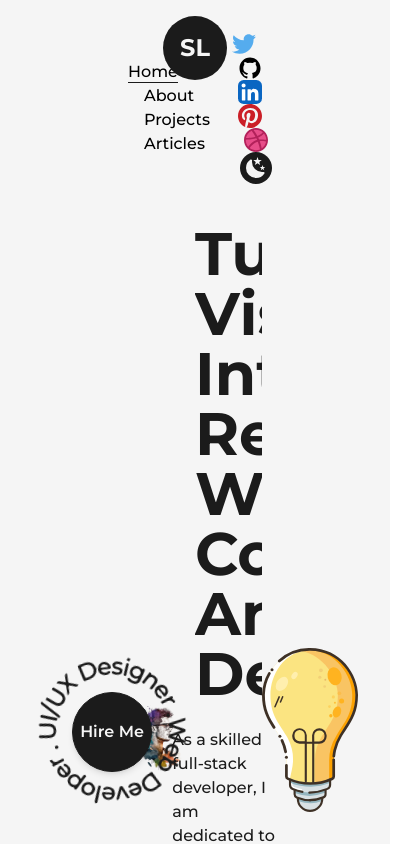
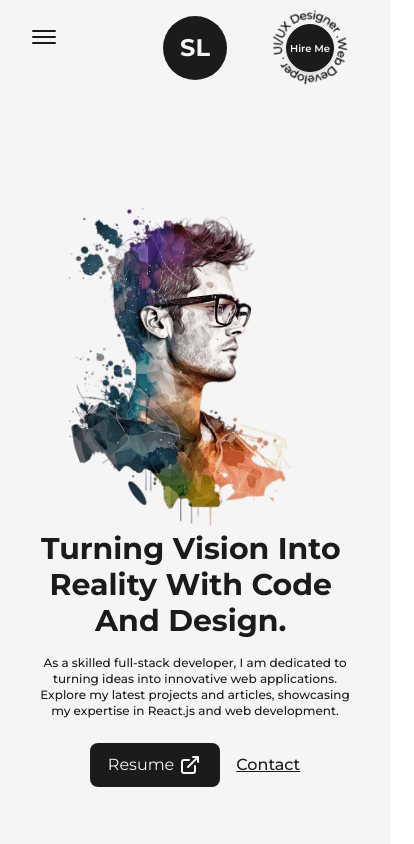
Before and after one commit to infinissible/portfolio-nextjs, a Next.js app: page / in a window 390 px wide. Shown: the top 844 px of the page, 414 px wide, since content can reach past the window. Built offline with nearby package versions, Linux system fonts and the light colour scheme.

Commit message:
updated media query

```diff
--- a/src/components/AnimatedText.js
+++ b/src/components/AnimatedText.js
@@ -30,7 +30,7 @@
 
 const AnimatedText = ({ text, className = '' }) => {
   return (
-    <div className='w-full mx-auto py-2 flex items-center justify-center text-center overflow-hidden '>
+    <div className='w-full mx-auto py-2 flex items-center justify-center text-center overflow-hidden sm:py-0'>
       <motion.h1
         className={`inline-block w-full text-dark font-bold capitalize text-8xl ${className} dark:text-light`}
         variants={quote}
--- a/src/components/Footer.js
+++ b/src/components/Footer.js
@@ -4,8 +4,8 @@
 
 const Footer = () => {
   return (
-    <footer className='w-full border-t-2 border-solid border-dark font-medium text-lg dark:text-light dark:border-light'>
-      <Layout className='py-8 flex items-center justify-between'>
+    <footer className='w-full border-t-2 border-solid border-dark font-medium text-lg dark:text-light dark:border-light sm:text-base'>
+      <Layout className='py-8 flex items-center justify-between lg:flex-col lg:py-6'>
         <span>{new Date().getFullYear()} &copy; All Rights Reserved.</span>
         <div className='flex items-center'>
           Build with by &nbsp;
--- a/src/components/HireMe.js
+++ b/src/components/HireMe.js
@@ -4,14 +4,14 @@
 
 const HireMe = () => {
   return (
-    <div className='fixed left-4 bottom-4 flex items-center justify-center overflow-hidden'>
-      <div className='w-48 h-auto flex items-center justify-center relative'>
+    <div className='fixed left-4 bottom-4 flex items-center justify-center overflow-hidden md:right-8 md:left-auto md:top-0 md:bottom-auto md:absolute'>
+      <div className='w-48 h-auto flex items-center justify-center relative md:w-24'>
         <CircularText
           className={'fill-dark animate-spin-slow dark:fill-light'}
         />
         <Link
           href='mailto:infinissible@gmail.com'
-          className='flex items-center justify-center absolute left-1/2 top-1/2 -translate-x-1/2 -translate-y-1/2 bg-dark text-light shadow-md border border-solid border-dark w-20 h-20 rounded-full font-semibold hover:bg-light hover:text-dark dark:bg-light dark:text-dark hover:dark:bg-dark hover:dark:text-light hover:dark:border-light'
+          className='flex items-center justify-center absolute left-1/2 top-1/2 -translate-x-1/2 -translate-y-1/2 bg-dark text-light shadow-md border border-solid border-dark w-20 h-20 rounded-full font-semibold hover:bg-light hover:text-dark dark:bg-light dark:text-dark hover:dark:bg-dark hover:dark:text-light hover:dark:border-light md:w-12 md:h-12 md:text-[10px]'
         >
           Hire Me
         </Link>
--- a/src/components/Layout.js
+++ b/src/components/Layout.js
@@ -3,7 +3,7 @@
 const Layout = ({ children, className = '' }) => {
   return (
     <div
-      className={`w-full h-full inline-block z-0 bg-light p-32 dark:bg-dark ${className}`}
+      className={`w-full h-full inline-block z-0 bg-light p-32 dark:bg-dark xl:p-24 lg:p-16 md:p-12 sm:p-8 ${className}`}
     >
       {children}
     </div>
--- a/src/components/NavBar.js
+++ b/src/components/NavBar.js
@@ -1,5 +1,5 @@
 import Link from 'next/link';
-import React from 'react';
+import React, { useState } from 'react';
 import Logo from './Logo';
 import { useRouter } from 'next/router';
 import {
@@ -30,11 +30,64 @@
   );
 };
 
+const CustomMobileLink = ({ href, title, className = '', toggle }) => {
+  const router = useRouter();
+
+  const handleClick = () => {
+    toggle();
+    router.push(href);
+  };
+
+  return (
+    <button
+      href={href}
+      className={`${className} relative group text-light dark:text-dark my-2`}
+      onClick={handleClick}
+    >
+      {title}
+      <span
+        className={`h-[1px] inline-block bg-light absolute left-0 -bottom-0.5 group-hover:w-full transition-[width] ease duration-300
+      ${router.asPath === href ? 'w-full' : 'w-0'} dark:bg-dark`}
+      >
+        &nbsp;
+      </span>
+    </button>
+  );
+};
+
 const NavBar = () => {
   const [mode, setMode] = useThemeSwitcher();
 
+  const [isOpen, setIsOpen] = useState(false);
+
+  const handleClick = () => {
+    setIsOpen(!isOpen);
+  };
+
   return (
-    <header className='w-full px-32 py-8 font-medium flex items-center justify-between dark:text-light'>
+    <header className='w-full px-32 py-8 font-medium flex items-center justify-between dark:text-light relative z-10 lg:px-16 md:px-12 sm:px-8'>
+      <button
+        className='flex-col justify-center items-center hidden lg:flex'
+        onClick={handleClick}
+      >
+        <span
+          className={`bg-dark dark:bg-light transition-all duration-300 ease-out block h-0.5 w-6 rounded-sm ${
+            isOpen ? 'rotate-45 translate-y-1' : '-translate-y-0.5 '
+          }`}
+        ></span>
+        <span
+          className={`bg-dark dark:bg-light transition-all duration-300 ease-out block h-0.5 w-6 rounded-sm my-0.5 ${
+            isOpen ? 'opacity-0' : 'opacity-100'
+          }`}
+        ></span>
+        <span
+          className={`bg-dark dark:bg-light transition-all duration-300 ease-out block h-0.5 w-6 rounded-sm  ${
+            isOpen ? '-rotate-45 -translate-y-1' : 'translate-y-0.5 '
+          }`}
+        ></span>
+      </button>
+
+      <div className='w-full flex justify-between items-center lg:hidden'>
         <nav>
           <CustomLink href='/' title='Home' className='mr-4' />
           <CustomLink href='/about' title='About' className='mx-4' />
@@ -101,6 +154,98 @@
             )}
           </button>
         </nav>
+      </div>
+
+      {isOpen ? (
+        <motion.div
+          initial={{ scale: 0, opacity: 0, x: '-50%', y: '-50%' }}
+          animate={{ scale: 1, opacity: 1 }}
+          className='min-w-[70vw] flex flex-col justify-between z-30 items-center fixed top-1/2 left-1/2 -translate-x-1/2 -translate-y-1/2 bg-dark/90 dark:bg-light/75 rounded-lg backdrop-blur-md py-32'
+        >
+          <nav className='flex items-center flex-col justify-center'>
+            <CustomMobileLink
+              href='/'
+              title='Home'
+              className=''
+              toggle={handleClick}
+            />
+            <CustomMobileLink
+              href='/about'
+              title='About'
+              className=''
+              toggle={handleClick}
+            />
+            <CustomMobileLink href='/projects' title='Projects' className='' />
+            <CustomMobileLink
+              href='/articles'
+              title='Articles'
+              className=''
+              toggle={handleClick}
+            />
+          </nav>
+
+          <nav className='flex items-center justify-center flex-wrap mt-2'>
+            <motion.a
+              href='https://twitter.com'
+              target={'_blank'}
+              whileHover={{ y: -2 }}
+              whileTap={{ scale: 0.9 }}
+              className='w-6 mr-3 sm:mx-1'
+            >
+              <TwitterIcon />
+            </motion.a>
+            <motion.a
+              href='https://'
+              target={'_blank'}
+              whileHover={{ y: -2 }}
+              whileTap={{ scale: 0.9 }}
+              className='w-6 mx-3  bg-light rounded-full dark:bg-dark sm:mx-1'
+            >
+              <GithubIcon />
+            </motion.a>
+            <motion.a
+              href='https://'
+              target={'_blank'}
+              whileHover={{ y: -2 }}
+              whileTap={{ scale: 0.9 }}
+              className='w-6 mx-3 sm:mx-1'
+            >
+              <LinkedInIcon />
+            </motion.a>
+            <motion.a
+              href='https//'
+              target={'_blank'}
+              whileHover={{ y: -2 }}
+              whileTap={{ scale: 0.9 }}
+              className='w-6 mx-3 bg-light rounded-full sm:mx-1'
+            >
+              <PinterestIcon />
+            </motion.a>
+            <motion.a
+              href='https://'
+              target={'_blank'}
+              whileHover={{ y: -2 }}
+              whileTap={{ scale: 0.9 }}
+              className='w-6 ml-3 sm:mx-1'
+            >
+              <DribbbleIcon />
+            </motion.a>
+            <button
+              onClick={() => setMode(mode === 'light' ? 'dark' : 'light')}
+              className={`ml-3 flex items-center justify-center rounded-full p-1 ${
+                mode === 'light' ? 'bg-dark text-light' : 'bg-light text-dark'
+              }`}
+            >
+              {mode === 'dark' ? (
+                <SunIcon className={'fill-dark'} />
+              ) : (
+                <MoonIcon className={'fill-dark'} />
+              )}
+            </button>
+          </nav>
+        </motion.div>
+      ) : null}
+
       <div className='absolute left-[50%] top-2 translate-x-[-50%]'>
         <Logo />
       </div>
--- a/src/pages/about.js
+++ b/src/pages/about.js
@@ -74,6 +74,8 @@
                 src={profilePic}
                 alt='Jinventor'
                 className='w-full h-auto rounded-2xl'
+                priority
+                sizes='(max-width: 768px) 100vw, (max-width: 1200px) 50vw, 33vw'
               />
             </div>
             <div className='col-span-2 flex flex-col items-end justify-between'>
--- a/src/pages/articles.js
+++ b/src/pages/articles.js
@@ -84,6 +84,8 @@
           className='w-full h-auto'
           whileHover={{ scale: 1.05 }}
           transition={{ duration: 0.2 }}
+          priority
+          sizes='(max-width: 768px) 100vw, (max-width: 1200px) 50vw, 50vw'
         />
       </Link>
       <Link href={link} target='_blank'>
--- a/src/pages/index.js
+++ b/src/pages/index.js
@@ -16,34 +16,34 @@
         <meta name='description' content='Generated by create next app' />
       </Head>
       <main className='flex items-center text-dark w-full min-h-screen dark:text-light'>
-        <Layout className='pt-0'>
-          <div className='flex items-center justify-between w-full'>
-            <div className='w-1/2'>
+        <Layout className='pt-0 md:pt-16 sm:pt-8'>
+          <div className='flex items-center justify-between w-full lg:flex-col'>
+            <div className='w-1/2 md:w-full'>
               <Image
                 src={profilePic}
                 alt='jin'
-                className='w-full h-auto'
+                className='w-full h-auto lg:hidden md:inline-block md:w-full'
                 priority
                 sizes='(max-width: 768px) 100vw, (max-width: 1200px) 50vw, 50vw'
               />
             </div>
-            <div className='w-1/2 flex flex-col items-center self-center'>
+            <div className='w-1/2 flex flex-col items-center self-center lg:w-full lg:text-center'>
               <AnimatedText
                 text='Turning Vision Into Reality With Code And Design.'
-                className='!text-6xl !text-left'
+                className='!text-6xl !text-left xl:!text-5xl lg:!text-center lg:!text-6xl md:!text-5xl sm:!text-3xl'
               />
-              <p className='my-4 text-base font-medium'>
+              <p className='my-4 text-base font-medium md:text-sm sm:text-xs'>
                 As a skilled full-stack developer, I am dedicated to turning
                 ideas into innovative web applications. Explore my latest
                 projects and articles, showcasing my expertise in React.js and
                 web development.
               </p>
-              <div className='flex items-center self-start mt-2'>
+              <div className='flex items-center self-start mt-2 lg:self-center'>
                 <Link
                   href='/dummy.pdf'
                   target={'_blank'}
                   className='flex items-center bg-dark text-light p-2.5 px-6
-                  rounded-lg text-lg font-semibod hover:bg-light hover:text-dark border-2 border-solid border-transparent hover:border-dark dark:bg-light dark:text-dark hover:dark:bg-dark hover:dark:text-light hover:dark:border-light'
+                  rounded-lg text-lg font-semibod hover:bg-light hover:text-dark border-2 border-solid border-transparent hover:border-dark dark:bg-light dark:text-dark hover:dark:bg-dark hover:dark:text-light hover:dark:border-light md:p-2 md:px-4 md:text-base'
                   download={true}
                 >
                   Resume <LinkArrow className={'w-6 ml-1'} />
@@ -51,7 +51,7 @@
                 <Link
                   href='mailto:infinissible@gmail.com'
                   target={'_blank'}
-                  className='ml-4 text-lg font-medium capitalize text-dar underline dark:text-light'
+                  className='ml-4 text-lg font-medium capitalize text-dar underline dark:text-light md:text-base'
                 >
                   Contact
                 </Link>
@@ -61,7 +61,7 @@
         </Layout>
 
         <HireMe />
-        <div className='absolute right-8 bottom-8 inline-block w-24'>
+        <div className='absolute right-8 bottom-8 inline-block w-24 md:hidden'>
           <Image src={lightBulb} alt='Jinventor' className='w-full h-auto' />
         </div>
       </main>
--- a/src/pages/projects.js
+++ b/src/pages/projects.js
@@ -25,6 +25,8 @@
           className='w-full h-auto'
           whileHover={{ scale: 1.05 }}
           transition={{ duration: 0.2 }}
+          priority
+          sizes='(max-width: 768px) 100vw, (max-width: 1200px) 50vw, 50vw'
         />
       </Link>
 
--- a/tailwind.config.js
+++ b/tailwind.config.js
@@ -29,6 +29,25 @@
           'repeating-radial-gradient(rgba(255,255,255,0.5) 2px, #1b1b1b 8px, #1b1b1b 100px);',
       },
     },
+    screens: {
+      '2xl': { max: '1535px' },
+      // => @media (max-width: 1535px) { ... }
+
+      xl: { max: '1279px' },
+      // => @media (max-width: 1279px) { ... }
+
+      lg: { max: '1023px' },
+      // => @media (max-width: 1023px) { ... }
+
+      md: { max: '767px' },
+      // => @media (max-width: 767px) { ... }
+
+      sm: { max: '639px' },
+      // => @media (max-width: 639px) { ... }
+
+      xs: { max: '479px' },
+      // => @media (max-width: 479px) { ... }
+    },
   },
   plugins: [],
 };
```
Lines whose indentation alone changed are shown as unchanged.
